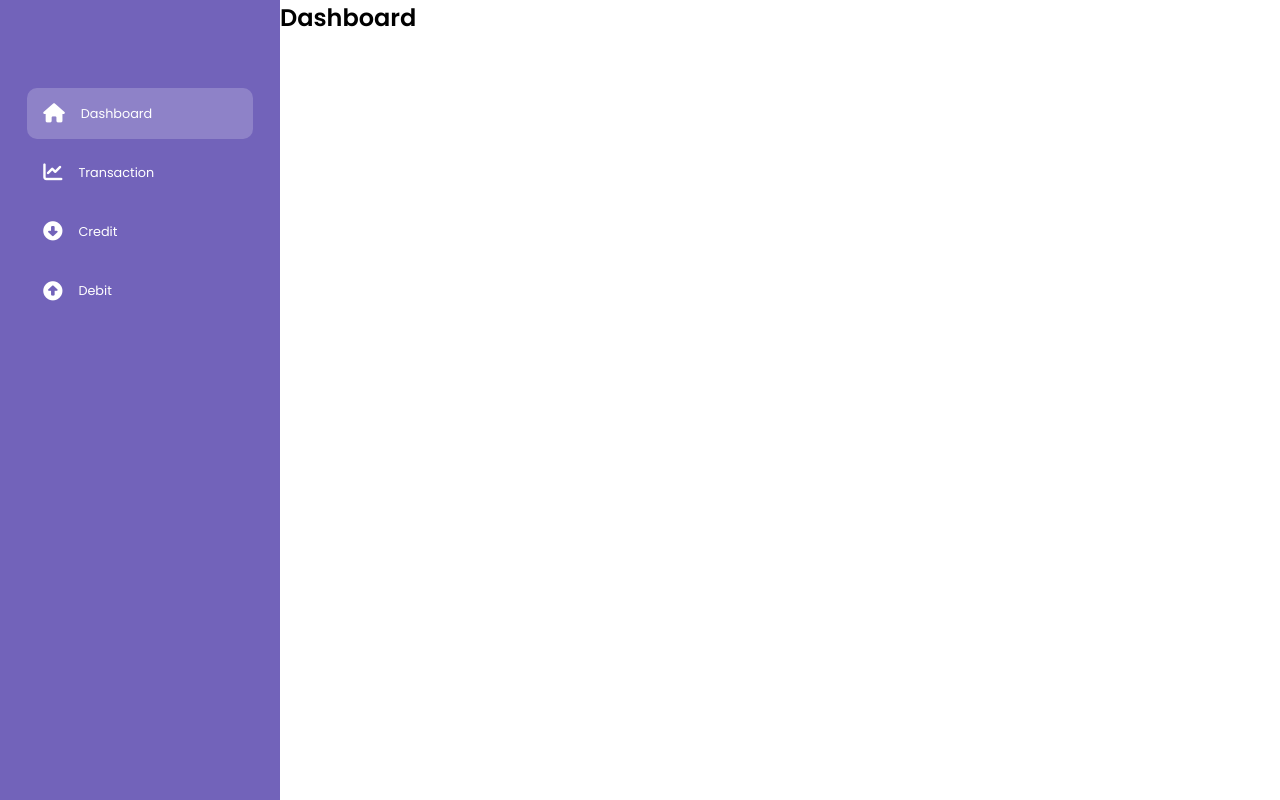
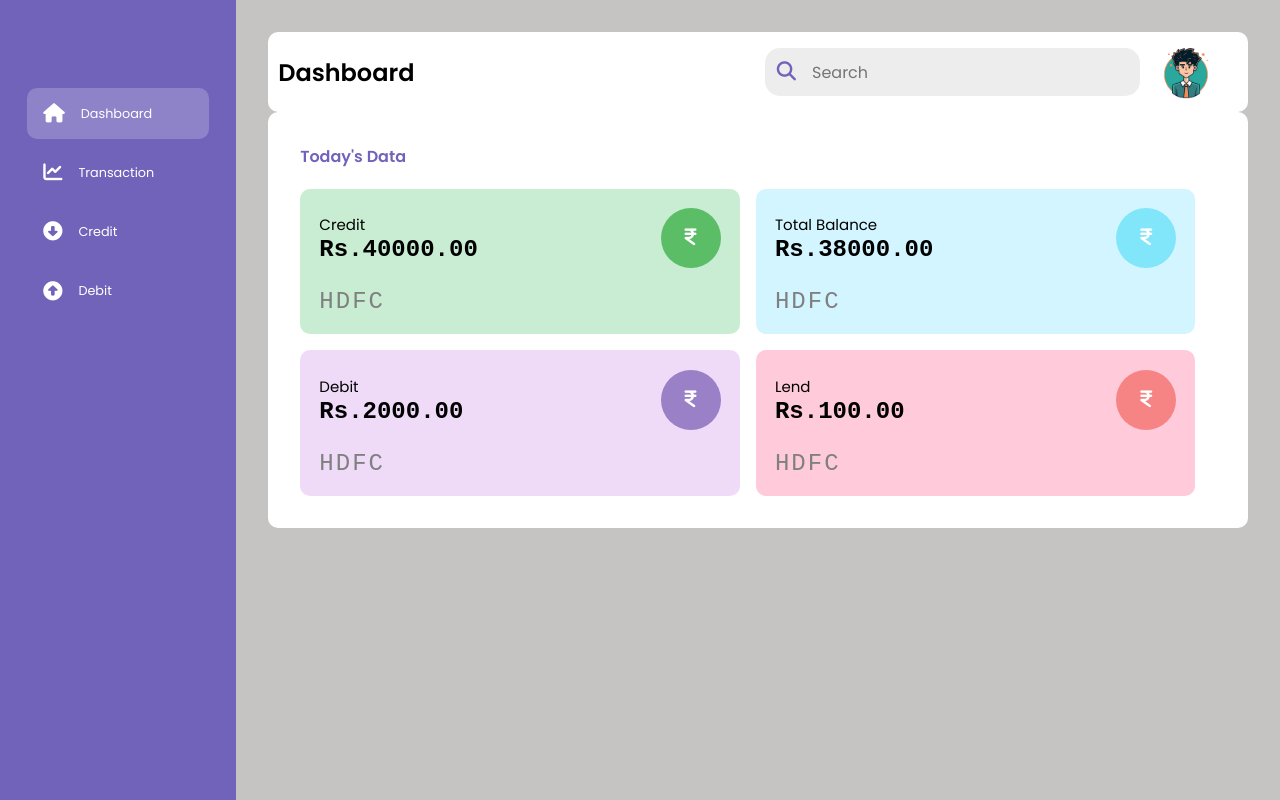
Before and after one commit to aatmik-panse/expenseTracker, a plain HTML site: page index.html in a window 1280 px wide. Drawn offline with Linux system fonts and the light colour scheme.

Commit message:
Card Added

```diff
--- a/index.html
+++ b/index.html
@@ -45,6 +45,58 @@
         <div class="header--title">
           <h2>Dashboard</h2>
         </div>
+        <div class="user--info">
+          <div class="search--box">
+            <i class="fa-solid fa-search"> </i>
+            <input type="text" placeholder="Search" />
+          </div>
+          <img src="./img.avif" alt="" />
+        </div>
+      </div>
+      <div class="card--container">
+        <h3 class="main--title">Today's Data</h3>
+        <div class="card--wrap">
+          <div class="credit--card">
+            <div class="card--header">
+              <div class="amount">
+                <span class="title">Credit</span>
+                <span class="value" id="creditAmount">Rs.40000.00</span>
+              </div>
+              <i class="fa fa-inr icon"></i>
+            </div>
+            <span class="bank--name">HDFC</span>
+          </div>
+          <div class="credit--card" id="total">
+            <div class="card--header">
+              <div class="amount">
+                <span class="title">Total Balance</span>
+                <span class="value" id="totalAmount">Rs.38000.00</span>
+              </div>
+              <i class="fa fa-inr icon" id="totalIcon"></i>
+            </div>
+            <span class="bank--name">HDFC</span>
+          </div>
+          <div class="credit--card" id="debit">
+            <div class="card--header">
+              <div class="amount">
+                <span class="title">Debit</span>
+                <span class="value" id="debitAmount">Rs.2000.00</span>
+              </div>
+              <i class="fa fa-inr icon" id="debitIcon"></i>
+            </div>
+            <span class="bank--name">HDFC</span>
+          </div>
+          <div class="credit--card" id="lend">
+            <div class="card--header">
+              <div class="amount">
+                <span class="title">Lend</span>
+                <span class="value" id="lendAmount">Rs.100.00</span>
+              </div>
+              <i class="fa fa-inr icon" id="lendIcon"></i>
+            </div>
+            <span class="bank--name">HDFC</span>
+          </div>
+        </div>
       </div>
     </div>
   </body>
--- a/style.css
+++ b/style.css
@@ -66,8 +66,144 @@ a {
 .menu a i {
   font-size: 1.2rem;
 }
-.main--container {
+.main--content {
+  position: relative;
   width: 100%;
-  padding: 1.7rem;
-  background: #f5f5f5;
+  height: 100vh;
+  padding: 2rem;
+  background: #c6c3c3;
 }
+.header--wrap {
+  padding: 10px 2rem 10px 10px;
+  width: 100%;
+  display: flex;
+  flex-direction: row;
+  justify-content: space-between;
+  align-items: center;
+  flex-wrap: wrap;
+  background: #fff;
+  border-radius: 10px;
+}
+
+.header--wrap .search {
+  display: flex;
+  align-items: center;
+  gap: 0.5rem;
+}
+.header--wrap img {
+  width: 60px;
+  height: 60px;
+  cursor: pointer;
+  border-radius: 50%;
+}
+.user--info {
+  display: flex;
+  align-items: center;
+  gap: 1rem;
+}
+.search--box {
+  background: rgba(237, 237, 237, 237);
+  border-radius: 15px;
+  color: rgba(114, 99, 186, 255);
+  display: flex;
+  align-items: center;
+  gap: 1rem;
+  padding: 4px 12px;
+  height: 48px;
+}
+.search--box input {
+  background: transparent;
+  font-size: 1rem;
+  color: rgba(114, 99, 186, 255);
+}
+.search--box i {
+  font-size: 1.2rem;
+  cursor: pointer;
+  transition: all 0.3s ease-out;
+}
+.search--box i:hover {
+  transform: scale(1.25);
+}
+
+.card--container {
+  background: #fff;
+  padding: 2rem;
+  border-radius: 10px;
+}
+.card--wrap {
+  display: flex;
+  flex-wrap: wrap;
+  gap: 1rem;
+}
+.main--title {
+  font-size: 1rem;
+  padding-bottom: 20px;
+  color: rgba(114, 99, 186, 255);
+}
+.credit--card {
+  background: rgba(195, 236, 206, 0.905);
+  border-radius: 10px;
+  padding: 1.2rem;
+  width: 48%;
+  display: flex;
+  flex-direction: column;
+  justify-content: space-around;
+  transition: all 0.3s ease-in-out;
+}
+
+.credit--card:hover {
+  transform: translateY(-8px);
+}
+.card--header {
+  display: flex;
+  justify-content: space-between;
+  align-items: center;
+  margin-bottom: 20px;
+}
+.amount {
+  display: flex;
+  flex-direction: column;
+}
+.title {
+  font-size: 15px;
+  font-weight: 200;
+}
+.value {
+  font-family: "Courier New", Courier;
+  font-size: 1.5rem;
+  font-weight: 600;
+}
+.icon {
+  color: #fff;
+  padding: 1.25rem;
+  border-radius: 50%;
+  font-size: 1.2rem;
+  text-align: center;
+  width: 60px;
+  height: 60px;
+  background: rgba(84, 186, 96, 0.943);
+}
+.bank--name {
+  font-size: 1.5rem;
+  color: gray;
+  letter-spacing: 2px;
+  font-family: "Courier New", Courier, monospace;
+}
+#total {
+  background: rgb(211, 245, 255);
+}
+#totalIcon {
+  background: rgb(130, 230, 251);
+}
+#debit {
+  background: rgb(239, 219, 248);
+}
+#debitIcon {
+  background: rgb(154, 128, 199);
+}
+#lend {
+  background: rgb(255, 202, 218);
+}
+#lendIcon {
+  background: rgb(246, 132, 132);
+}
```
Also changed, not shown: img.avif (added).
